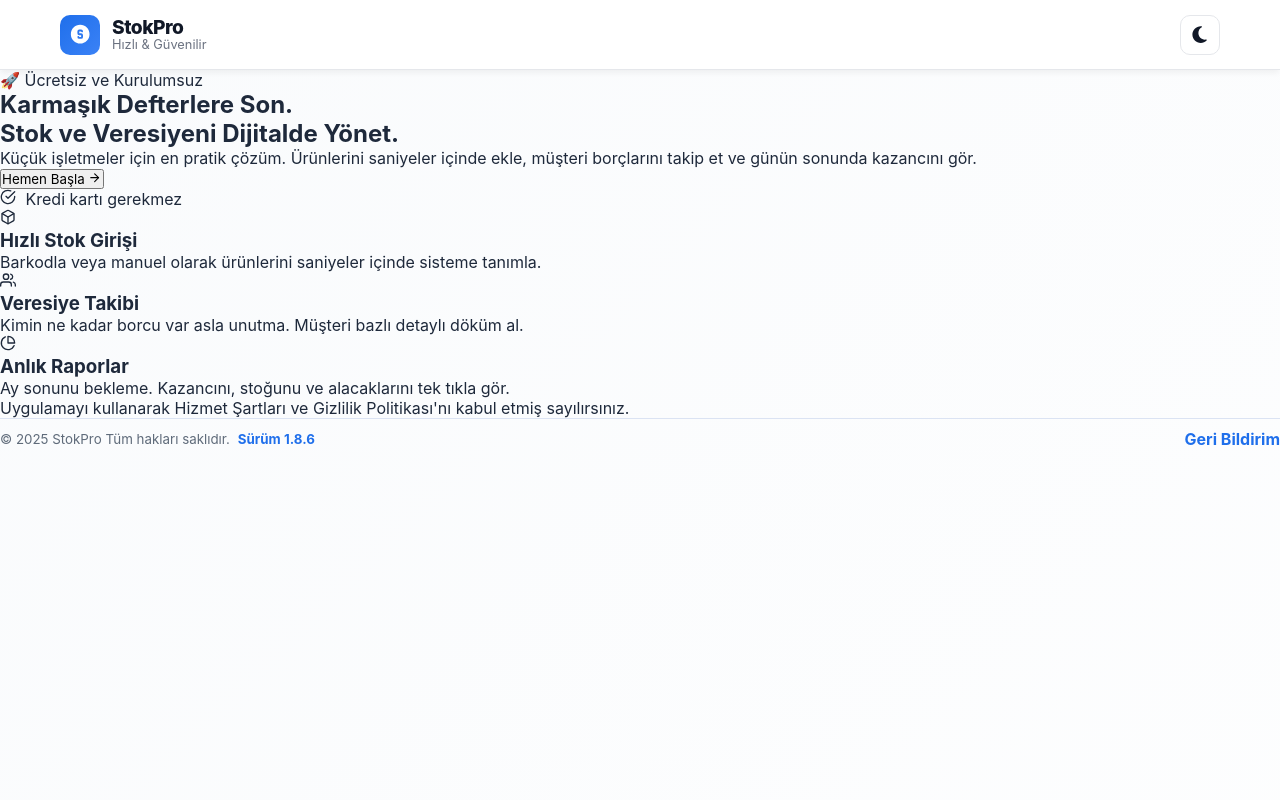
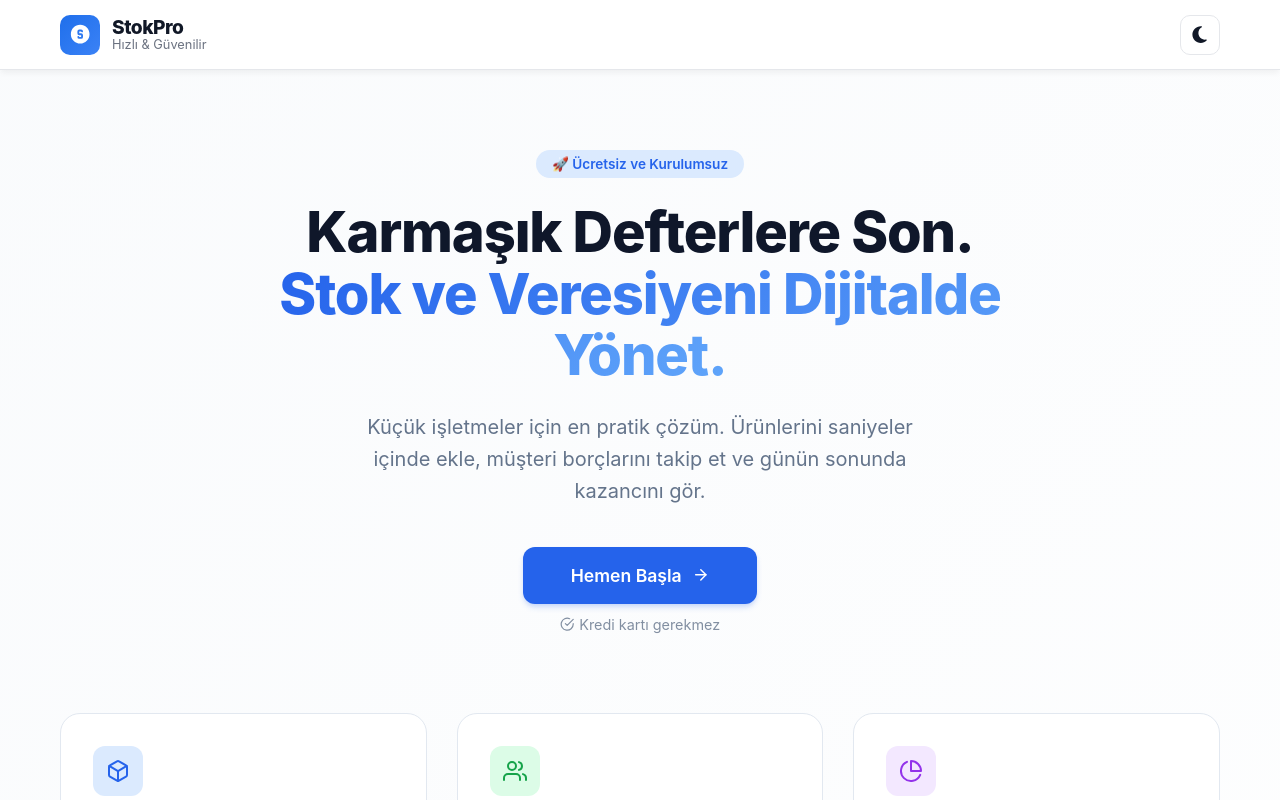
Before and after one commit to Bedirhan3428/stokpro, a React (Create React App) app: page / in a window 1280 px wide. Shown: the top 800 px of the page. Built offline with nearby package versions, Linux system fonts and the light colour scheme; no server answers.

Commit message:
Update Home.css

```diff
--- a/src/styles/Home.css
+++ b/src/styles/Home.css
@@ -1,180 +1,236 @@
 /* -------------------------------------------------------------------------- */
-/* DEĞİŞKENLER (Tema Entegrasyonu)                                            */
+/* DEĞİŞKENLER & TEMEL AYARLAR                                                */
 /* -------------------------------------------------------------------------- */
 :root {
-  --home-primary: #3b82f6;
-  --home-primary-hover: #2563eb;
+  --primary: #2563eb;       /* Ana Mavi */
+  --primary-dark: #1d4ed8;  /* Koyu Mavi */
+  --text-main: #0f172a;     /* Koyu Slate */
+  --text-muted: #64748b;    /* Gri Metin */
+  --bg-color: #f8fafc;      /* Sayfa Arkaplanı */
+  --card-bg: #ffffff;       /* Kart Arkaplanı */
+  --border-color: #e2e8f0;  /* İnce Çizgiler */
 
-  /* Varsayılan (Light) */
-  --home-text: #1e293b;
-  --home-subtext: #64748b;
-  --home-bg-card: rgba(255, 255, 255, 0.9);
-  --home-border: rgba(255, 255, 255, 0.6);
-  --home-shadow: 0 20px 25px -5px rgba(0, 0, 0, 0.1);
-  --home-title-gradient: linear-gradient(135deg, #1e293b 0%, #3b82f6 100%);
+  /* Feature Renkleri */
+  --icon-bg-blue: #dbeafe;
+  --icon-text-blue: #2563eb;
+  --icon-bg-green: #dcfce7;
+  --icon-text-green: #16a34a;
+  --icon-bg-purple: #f3e8ff;
+  --icon-text-purple: #9333ea;
 }
 
-/* DARK MODE (Otomatik Algılama) */
-body.dark-mode, .dark-mode, [data-theme="dark"] {
-  --home-text: #f8fafc;
-  --home-subtext: #94a3b8;
-  --home-bg-card: #1e293b; /* Koyu kart rengi */
-  --home-border: #334155;
-  --home-shadow: 0 20px 25px -5px rgba(0, 0, 0, 0.5);
-  /* Dark modda gradient yerine düz beyaz daha okunaklıdır */
-  --home-title-gradient: linear-gradient(135deg, #ffffff 0%, #60a5fa 100%);
+/* Dark Mode Desteği */
+body.dark-mode, [data-theme="dark"] {
+  --text-main: #f1f5f9;
+  --text-muted: #94a3b8;
+  --bg-color: #0f172a;
+  --card-bg: #1e293b;
+  --border-color: #334155;
+
+  --icon-bg-blue: rgba(37, 99, 235, 0.2);
+  --icon-text-blue: #60a5fa;
+  --icon-bg-green: rgba(22, 163, 74, 0.2);
+  --icon-text-green: #4ade80;
+  --icon-bg-purple: rgba(147, 51, 234, 0.2);
+  --icon-text-purple: #c084fc;
 }
 
-* { box-sizing: border-box; }
-
-@keyframes slideUpFade {
-  from { opacity: 0; transform: translateY(30px) scale(0.98); }
-  to { opacity: 1; transform: translateY(0) scale(1); }
+/* -------------------------------------------------------------------------- */
+/* SAYFA YAPISI                                                               */
+/* -------------------------------------------------------------------------- */
+.home-container {
+  max-width: 1200px;
+  margin: 0 auto;
+  padding: 80px 20px 40px;
+  font-family: 'Inter', system-ui, -apple-system, sans-serif;
+  color: var(--text-main);
+  animation: fadeIn 0.8s ease-out;
 }
 
-.home-kapsul {
-  min-height: 90vh;
-  display: flex;
-  justify-content: center;
-  align-items: center;
-  padding: 20px;
-  font-family: "Inter", system-ui, sans-serif;
-  background: transparent;
+@keyframes fadeIn {
+  from { opacity: 0; transform: translateY(20px); }
+  to { opacity: 1; transform: translateY(0); }
 }
 
-.home-kart {
-  max-width: 700px;
-  width: 100%;
-  background: var(--home-bg-card);
-  border-radius: 24px;
-  padding: 40px;
+/* -------------------------------------------------------------------------- */
+/* HERO BÖLÜMÜ (Başlık Alanı)                                                 */
+/* -------------------------------------------------------------------------- */
+.hero-section {
   text-align: center;
-  box-shadow: var(--home-shadow);
-  border: 1px solid var(--home-border);
-
-  /* Glass efekti (Light modda belirgin) */
-  backdrop-filter: blur(12px);
-
-  /* Giriş animasyonu */
-  animation: slideUpFade 0.8s cubic-bezier(0.16, 1, 0.3, 1) forwards;
-
-  transition: background-color 0.3s ease, border-color 0.3s ease;
+  max-width: 800px;
+  margin: 0 auto 80px; /* Aşağıdaki özelliklerden uzaklaştır */
 }
 
-.home-baslik {
-  margin: 0 0 16px;
-  font-weight: 900;
-  font-size: 3rem;
-  letter-spacing: -1px;
-  background: var(--home-title-gradient);
+.badge {
+  display: inline-block;
+  background-color: var(--icon-bg-blue);
+  color: var(--icon-text-blue);
+  padding: 6px 16px;
+  border-radius: 9999px;
+  font-size: 0.85rem;
+  font-weight: 600;
+  margin-bottom: 24px;
+}
+
+.hero-title {
+  font-size: 3.5rem;
+  font-weight: 800;
+  line-height: 1.1;
+  letter-spacing: -0.02em;
+  margin-bottom: 24px;
+}
+
+.hero-title .highlight {
+  background: linear-gradient(135deg, var(--primary) 0%, #60a5fa 100%);
   -webkit-background-clip: text;
   -webkit-text-fill-color: transparent;
-  /* Yedek renk (gradient yüklenmezse) */
-  color: var(--home-text);
 }
 
-.home-alt {
-  color: var(--home-subtext);
-  font-size: 1.1rem;
+.hero-description {
+  font-size: 1.25rem;
+  color: var(--text-muted);
   line-height: 1.6;
-  margin-bottom: 32px;
-  max-width: 500px;
+  margin-bottom: 40px;
+  max-width: 600px;
   margin-left: auto;
   margin-right: auto;
 }
 
-.home-cta {
-  margin-bottom: 20px; /* Altına yasal metin geleceği için boşluğu azalttım */
+/* CTA Buton Grubu */
+.cta-group {
+  display: flex;
+  flex-direction: column;
+  align-items: center;
+  gap: 12px;
 }
 
-.home-btn {
-  padding: 16px 48px;
+.primary-btn {
+  display: inline-flex;
+  align-items: center;
+  gap: 10px;
+  background-color: var(--primary);
+  color: white;
+  padding: 18px 48px;
+  border-radius: 12px;
+  font-size: 1.1rem;
+  font-weight: 600;
   border: none;
-  border-radius: 14px;
-  font-weight: 700;
-  font-size: 1.1rem;
-  color: #fff;
-  background: linear-gradient(135deg, var(--home-primary), var(--home-primary-hover));
   cursor: pointer;
-  transition: all 0.3s cubic-bezier(0.4, 0, 0.2, 1);
-  box-shadow: 0 4px 12px rgba(59, 130, 246, 0.3);
-  position: relative;
-  overflow: hidden;
+  transition: all 0.2s ease;
+  box-shadow: 0 4px 6px -1px rgba(37, 99, 235, 0.2), 0 2px 4px -1px rgba(37, 99, 235, 0.1);
 }
 
-.home-btn:hover {
-  transform: translateY(-3px);
-  box-shadow: 0 12px 24px rgba(59, 130, 246, 0.4);
+.primary-btn:hover {
+  background-color: var(--primary-dark);
+  transform: translateY(-2px);
+  box-shadow: 0 10px 15px -3px rgba(37, 99, 235, 0.3);
 }
 
-.home-btn:active { transform: scale(0.98); }
-
-/* Buton Parlama Efekti */
-.home-btn::after {
-  content: "";
-  position: absolute;
-  top: 0; left: -100%;
-  width: 100%; height: 100%;
-  background: linear-gradient(90deg, transparent, rgba(255,255,255,0.2), transparent);
-  transition: 0.5s;
-}
-.home-btn:hover::after { left: 100%; }
-
-/* YASAL METİN STİLİ */
-.home-yasal {
-  font-size: 0.8rem;
-  color: var(--home-subtext);
-  margin-bottom: 24px;
-  opacity: 0.8;
-}
-.home-yasal a {
-  color: var(--home-primary);
-  text-decoration: none;
-  font-weight: 600;
-}
-.home-yasal a:hover {
-  text-decoration: underline;
-}
-
-.home-info {
-  margin-top: 24px;
-  padding-top: 24px;
-  border-top: 1px dashed var(--home-border);
-  border-color: rgba(100, 116, 139, 0.2);
-}
-
-/* Mobilde başlık ayarı */
-@media (max-width: 600px) {
-  .home-kart { padding: 30px 20px; }
-  .home-baslik { font-size: 2.2rem; }
-  .home-btn { width: 100%; }
-}
-
-
-/* Ücretsiz Rozeti */
-.free-badge {
-  display: inline-block;
-  background-color: #dbeafe; /* Açık mavi */
-  color: #2563eb; /* Koyu mavi metin */
-  padding: 6px 16px;
-  border-radius: 20px;
+.sub-note {
   font-size: 0.9rem;
-  font-weight: 600;
-  margin-bottom: 15px;
-  border: 1px solid #bfdbfe;
-}
-
-/* Kredi Kartı Gerekmez Notu */
-.no-card-note {
-  font-size: 0.8rem;
-  color: #6b7280;
-  margin-top: 10px;
+  color: var(--text-muted);
+  display: flex;
+  align-items: center;
   opacity: 0.8;
 }
 
-/* Mobilde buton ve notun hizalanması için */
-.home-cta {
+/* -------------------------------------------------------------------------- */
+/* ÖZELLİKLER GRID (3 Kutu)                                                   */
+/* -------------------------------------------------------------------------- */
+.features-grid {
+  display: grid;
+  grid-template-columns: repeat(auto-fit, minmax(300px, 1fr));
+  gap: 30px;
+  margin-bottom: 80px;
+}
+
+.feature-card {
+  background: var(--card-bg);
+  border: 1px solid var(--border-color);
+  padding: 32px;
+  border-radius: 20px;
+  transition: transform 0.2s ease, box-shadow 0.2s ease;
+}
+
+.feature-card:hover {
+  transform: translateY(-5px);
+  box-shadow: 0 20px 25px -5px rgba(0, 0, 0, 0.1), 0 10px 10px -5px rgba(0, 0, 0, 0.04);
+  border-color: var(--primary);
+}
+
+.icon-box {
+  width: 50px;
+  height: 50px;
+  border-radius: 12px;
   display: flex;
-  flex-direction: column;
   align-items: center;
+  justify-content: center;
+  font-size: 1.5rem;
+  margin-bottom: 20px;
 }
+
+.icon-box.blue { background: var(--icon-bg-blue); color: var(--icon-text-blue); }
+.icon-box.green { background: var(--icon-bg-green); color: var(--icon-text-green); }
+.icon-box.purple { background: var(--icon-bg-purple); color: var(--icon-text-purple); }
+
+.feature-card h3 {
+  font-size: 1.25rem;
+  font-weight: 700;
+  margin-bottom: 12px;
+  color: var(--text-main);
+}
+
+.feature-card p {
+  color: var(--text-muted);
+  line-height: 1.5;
+  font-size: 0.95rem;
+}
+
+/* -------------------------------------------------------------------------- */
+/* FOOTER                                                                     */
+/* -------------------------------------------------------------------------- */
+.home-footer {
+  border-top: 1px solid var(--border-color);
+  padding-top: 40px;
+  text-align: center;
+}
+
+.legal-links {
+  font-size: 0.9rem;
+  color: var(--text-muted);
+  margin-bottom: 20px;
+}
+
+.legal-links a {
+  color: var(--text-main);
+  text-decoration: none;
+  font-weight: 500;
+  border-bottom: 1px dotted var(--text-muted);
+}
+
+.legal-links a:hover {
+  color: var(--primary);
+  border-bottom-style: solid;
+}
+
+/* -------------------------------------------------------------------------- */
+/* MOBİL UYUMLULUK                                                            */
+/* -------------------------------------------------------------------------- */
+@media (max-width: 768px) {
+  .hero-title {
+    font-size: 2.25rem;
+  }
+
+  .home-container {
+    padding-top: 40px;
+  }
+
+  .primary-btn {
+    width: 100%;
+    justify-content: center;
+  }
+
+  .features-grid {
+    grid-template-columns: 1fr; /* Mobilde tek sütun */
+  }
+}
```
